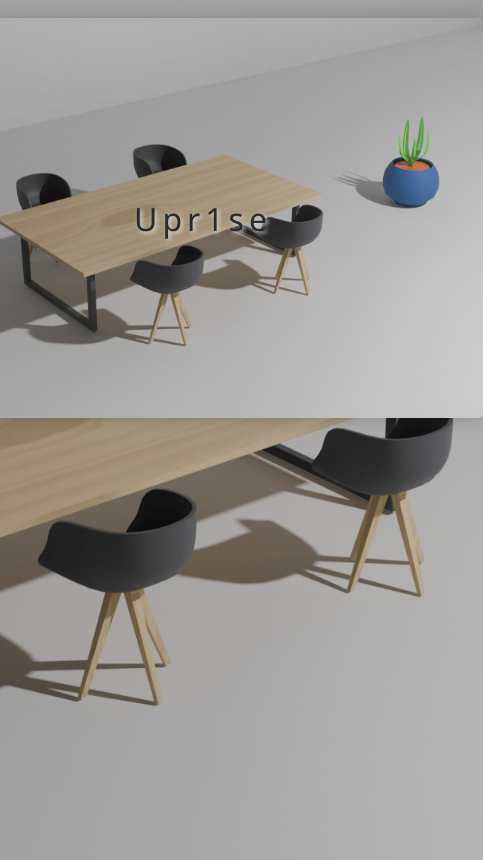
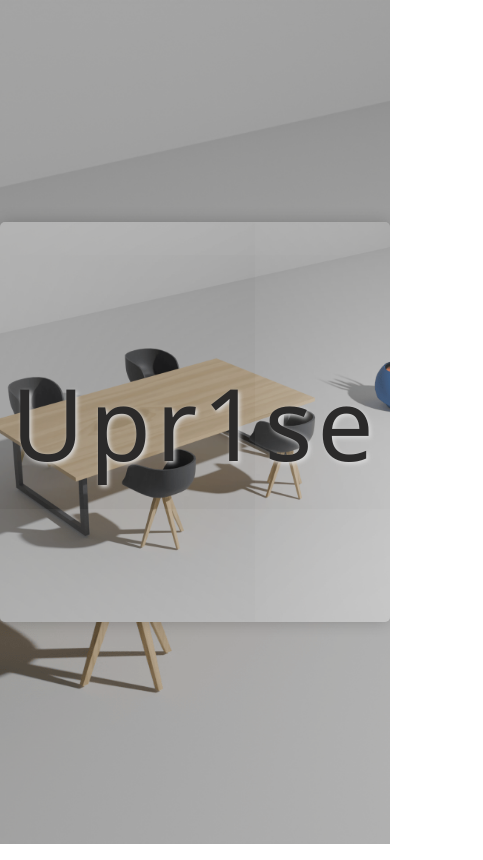
Before and after one commit to michel9092/michel9092.github.io, a plain HTML site: page index.html in a window 390 px wide. Shown: the whole page, 483 px wide, since content can reach past the window. Drawn offline with Linux system fonts and the light colour scheme.

Commit message:
Update style.css

```diff
--- a/style.css
+++ b/style.css
@@ -1,12 +1,13 @@
 body {
   background: url('Assets/render.png') no-repeat center center fixed;
   background-size: cover; /* Maintain this for larger screens */
-  display: grid;
-  align-items: start; /* Align to the top for mobile */
-  justify-content: center;
+  display: flex; /* Use flexbox for centering */
+  align-items: center; /* Center vertically */
+  justify-content: center; /* Center horizontally */
   min-height: 100vh; /* Minimum height */
   width: 100%; /* Full width */
   overflow-x: hidden; /* Prevent horizontal scrolling */
+  margin: 0; /* Remove default margin */
 }
 
 /* Adjust layout for smaller screens (mobile devices) */
@@ -14,12 +15,6 @@ body {
   body {
     background-size: auto 100%; /* Adjust background size */
     background-attachment: scroll; /* Make background scroll with the page */
-  }
-
-  .container {
-    width: 90%; /* Adjust width for mobile screens */
-    margin: 10px auto; /* Center the container with margin */
-    box-shadow: 0 0 1rem rgba(0, 0, 0, .2);
   }
 }
 
@@ -32,6 +27,7 @@ body {
   overflow: hidden;
   border-radius: 5px;
   z-index: 1;
+  /* No additional positioning needed, flexbox handles it */
 }
 
 .container:before {
@@ -59,9 +55,3 @@ span {
   left: 50%; /* 50% from the left of the container */
   transform: translate(-50%, -50%); /* Offset the element by half of its width and height */
 }
-
-@media (max-width: 768px) {
-  span {
-    font-size: 2rem; /* Smaller text for mobile devices */
-  }
-}
```
